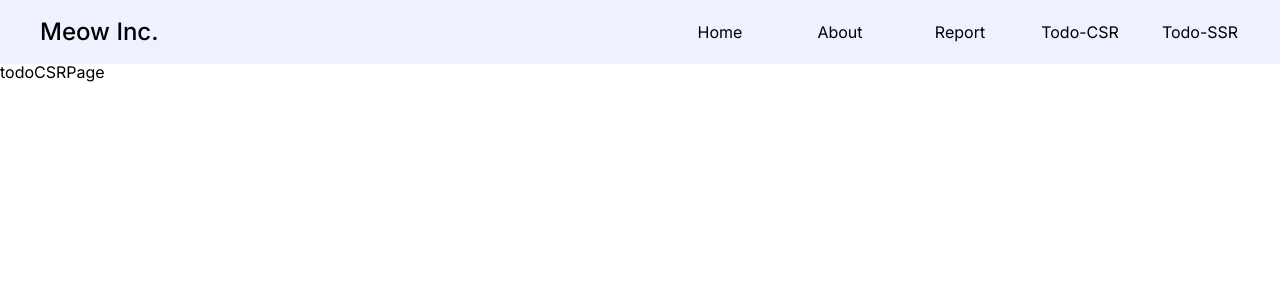
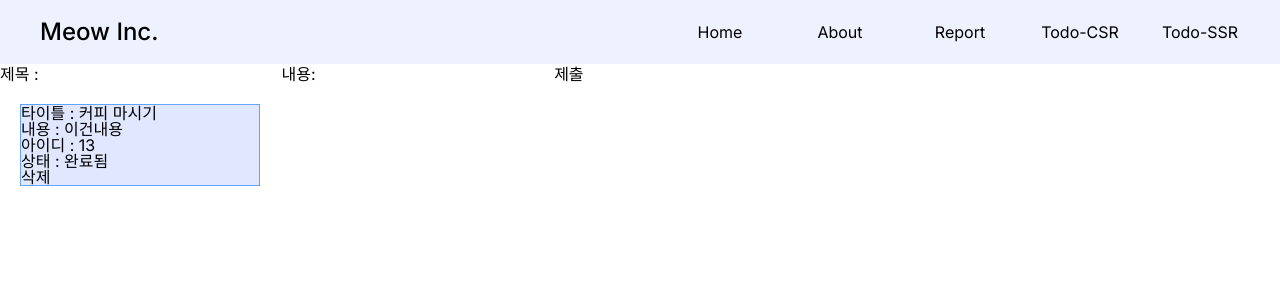
Before and after one commit to seopport/NextTasker, a Next.js app: page /todo-csr in a window 1280 px wide. Shown: the top 300 px of the page. Built offline with nearby package versions, Linux system fonts and the light colour scheme; data requests are answered from the project's data file.

Commit message:
[feat] 삭제 추가

```diff
--- a/db.json
+++ b/db.json
@@ -6,32 +6,10 @@
   },
   "todos": [
     {
-      "id": "1",
+      "id": "13",
       "title": "커피 마시기",
       "contents": "이건내용",
       "isDone": "true"
-    },
-    {
-      "id": "8164"
-    },
-    {
-      "id": "ef37"
-    },
-    {
-      "id": "a5c5"
-    },
-    {
-      "id": "a357"
-    },
-    {
-      "id": "e755",
-      "title": "test123",
-      "contents": "이건내용"
-    },
-    {
-      "id": "7c54",
-      "title": "test123",
-      "contents": "이건내용"
     }
   ]
 }
--- /dev/null
+++ b/src/app/api/todos/[id]/route.ts
@@ -0,0 +1,13 @@
+import { NextApiRequest, NextApiResponse } from 'next';
+import { NextRequest } from 'next/server';
+
+export async function DELETE(request: Request, req: NextRequest, res: NextApiResponse) {
+  // const id = req.query;
+  const { id } = (req as any).params;
+
+  const response = await fetch(`http://localhost:4000/todos/${id}`, {
+    method: 'DELETE',
+  });
+
+  return Response.json({ message: '삭제되었습니다.' });
+}
--- a/src/app/api/todos/route.ts
+++ b/src/app/api/todos/route.ts
@@ -1,4 +1,5 @@
 import { Todo } from '@/types';
+import { NextApiRequest, NextApiResponse } from 'next';
 
 export async function GET(request: Request) {
   const response = await fetch('http://localhost:4000/todos');
@@ -12,6 +13,8 @@ export async function GET(request: Request) {
       }
     );
   }
+
+  console.log('여긴찍히나?');
 
   return Response.json({
     todos,
@@ -50,7 +53,23 @@ export async function PATCH(request: Request) {
     body: JSON.stringify({ contents, isDone }),
   });
 
-  return Response.json({});
+  return Response.json({ message: '수정이 완료되었습니다.' });
 }
 
-export async function DELETE(request: Request) {}
+// export async function DELETE(request: Request, req: NextApiRequest, res: NextApiResponse) {
+//   const { id } = req.query;
+//   //   const { id } = await request.json();
+
+//   console.log(id, '여기다여기');
+
+//   const response = await fetch(`http://localhost:4000/todos/${id}`, {
+//     method: 'DELETE',
+//   });
+
+//   if (response.ok) {
+//     return res.json({ message: '삭제되었습니다.' });
+//   } else {
+//     // 에러 처리
+//     return res.status(500).json({ message: '서버에서 요소를 삭제하는 데 실패했습니다.' });
+//   }
+// }
--- a/src/app/todo-csr/page.tsx
+++ b/src/app/todo-csr/page.tsx
@@ -1,7 +1,61 @@
-import React from 'react';
+'use client';
 
-const todoCSRPage = () => {
-  return <div>todoCSRPage</div>;
+import { Todo } from '@/types';
+import React, { useEffect, useState } from 'react';
+
+const TodoCSRPage = () => {
+  const [todos, setTodos] = useState<Todo[]>();
+
+  useEffect(() => {
+    const fetchTodos = async () => {
+      const response = await fetch('http://localhost:3000/api/todos', {
+        method: 'GET',
+      });
+      const { todos } = await response.json();
+      setTodos(todos);
+    };
+    fetchTodos();
+  }, []);
+
+  if (!todos) return <div>로딩중 ..</div>;
+
+  const handleDelete = async (id: Todo['id']) => {
+    if (window.confirm('삭제할거니?')) {
+      try {
+        await fetch(`http://localhost:3000/api/todos/${id}`, {
+          method: 'DELETE',
+        });
+
+        alert('삭제되었단다');
+      } catch (error) {
+        console.error(error);
+      }
+    } else return;
+  };
+
+  return (
+    <div>
+      제목 : <input /> 내용: <input />
+      <button>제출</button>
+      {todos?.map((item: Todo) => {
+        return (
+          <div key={item.id} className='bg-indigo-100 border border-solid border-blue-400 m-5 w-60'>
+            <div>타이틀 : {item.title}</div>
+            <div>내용 : {item.contents}</div>
+            <div>아이디 : {item.id}</div>
+            <div>상태 : {item.isDone ? '완료됨' : '미완료'}</div>
+            <button
+              onClick={() => {
+                handleDelete(item.id);
+              }}
+            >
+              삭제
+            </button>
+          </div>
+        );
+      })}
+    </div>
+  );
 };
 
-export default todoCSRPage;
+export default TodoCSRPage;
--- a/src/app/todo-ssr/page.tsx
+++ b/src/app/todo-ssr/page.tsx
@@ -1,7 +1,28 @@
+import { Todo } from '@/types';
 import React from 'react';
 
-const todoSSRPage = () => {
-  return <div>todoSSRPage</div>;
+const todoSSRPage = async () => {
+  const response = await fetch('http://localhost:3000/api/todos', {
+    method: 'GET',
+    cache: 'no-cache',
+  });
+  const { todos } = await response.json();
+
+  return (
+    <div>
+      {todos.map((item: Todo) => {
+        return (
+          <div key={item.id} className='bg-indigo-100 border border-solid border-blue-400 m-5 w-60'>
+            <div>타이틀 : {item.title}</div>
+            <div>내용 : {item.contents}</div>
+            <div>아이디 : {item.id}</div>
+            <div>상태 : {item.isDone ? '완료됨' : '미완료'}</div>
+            {/* <button>삭제</button> */}
+          </div>
+        );
+      })}
+    </div>
+  );
 };
 
 export default todoSSRPage;
```
